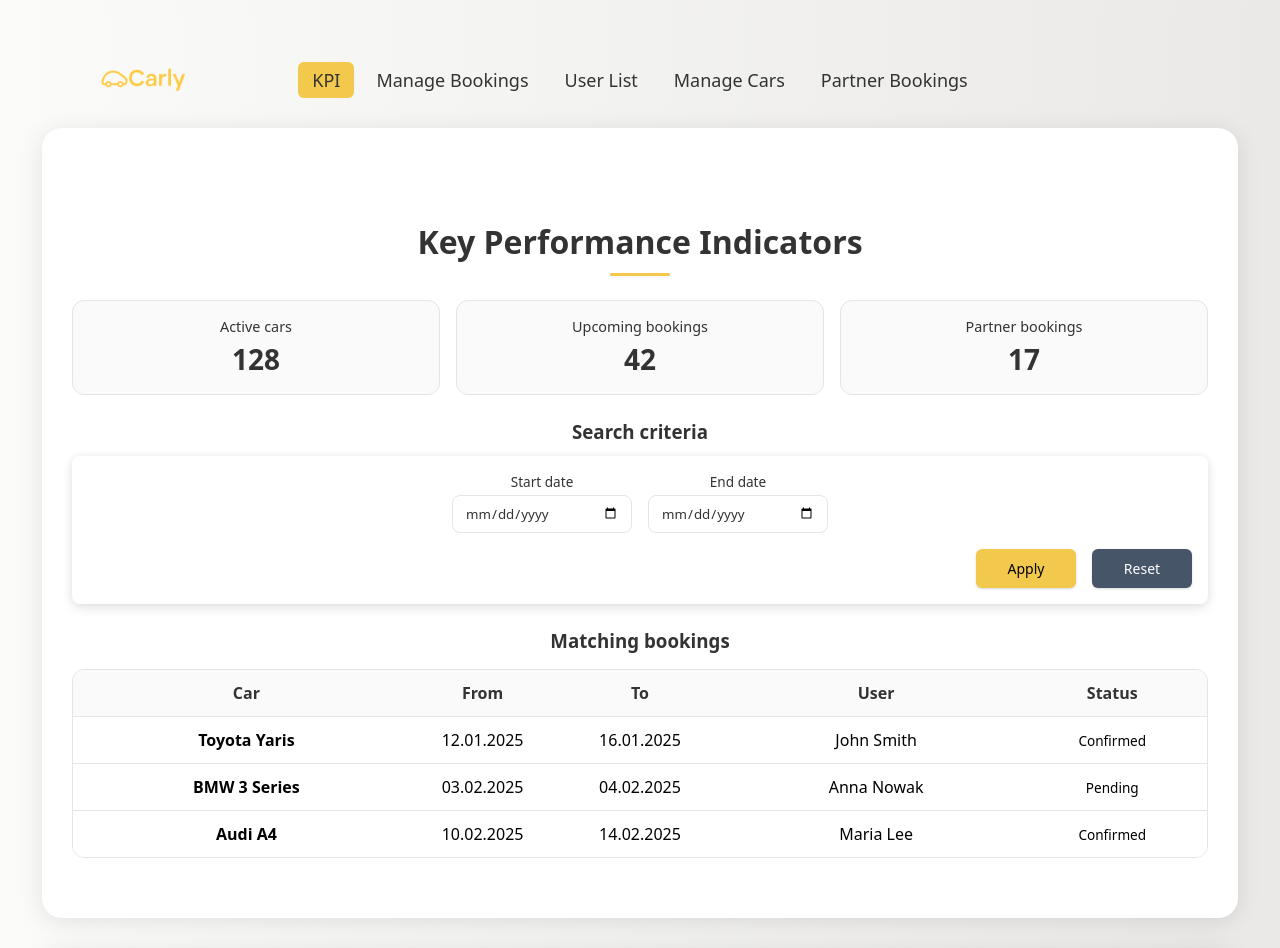
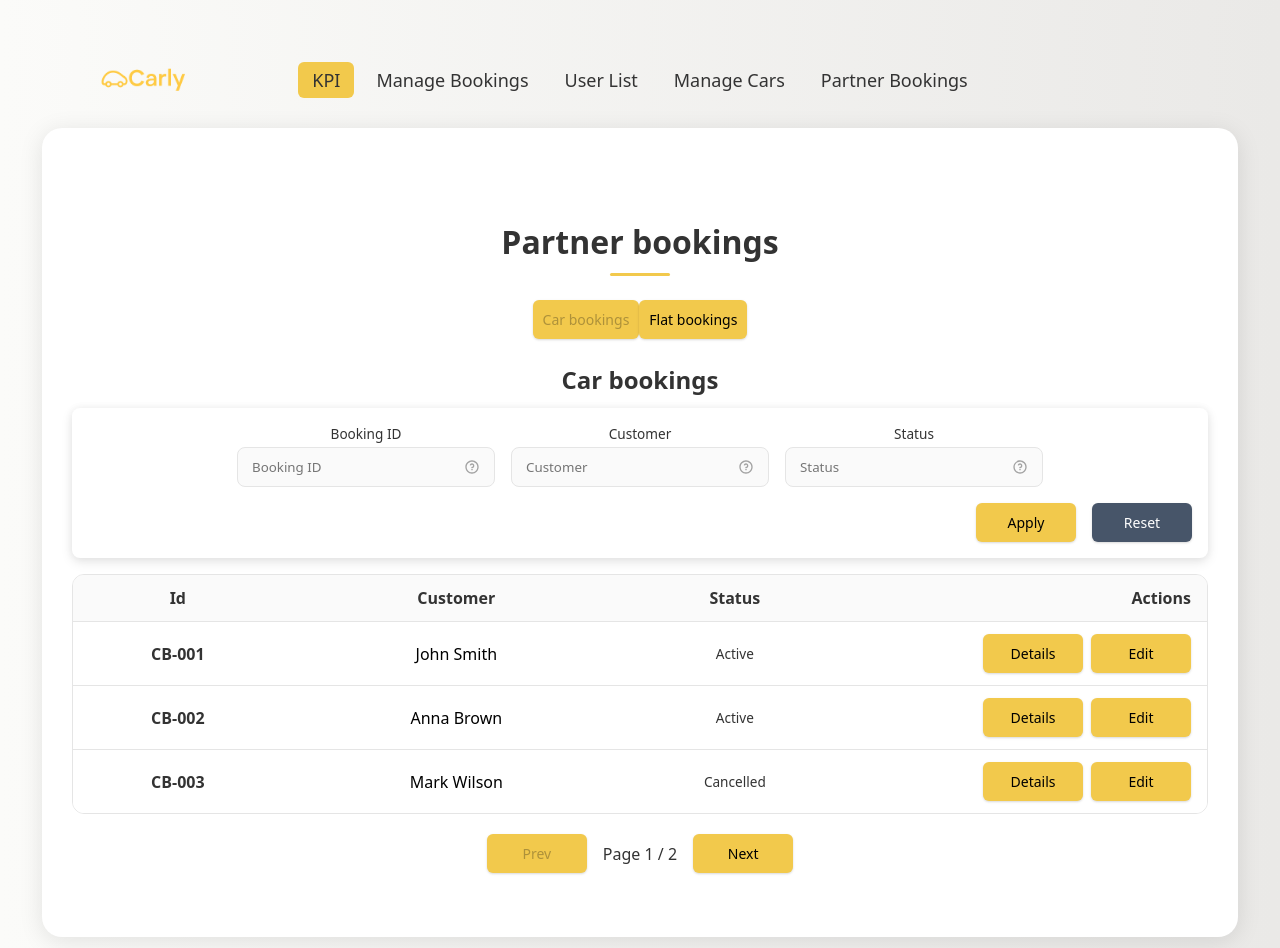
Before and after one commit to vushauv/Carly, a React (Vite) app in the folder web/: page / in a window 1280 px wide. Shown: the top 948 px of the page. Built offline with nearby package versions, Linux system fonts and the light colour scheme.

Commit message:
template for partner bookings page. car bookings and flat bookings are kept in seperate files. not great for now but its just a template (i have tutoring classes in a second so i am pushing whatever is done for now)

```diff
--- a/web/src/App.tsx
+++ b/web/src/App.tsx
@@ -1,6 +1,7 @@
 import "./App.css";
 import LoginPage from "./components/LoginPage/LoginPage";
 import KPIPage from "./components/KPIPage/KPIPage";
+import PartnerBookingsPage from "./components/PartnerBookingsPage/PartnerBookingsPage";
 import Content from "./components/Content/Content";
 import Header from "./components/Header/Header";
 import { useState } from "react";
@@ -15,7 +16,7 @@ function App() {
       <Header loggedIn={loggedIn}></Header>
       <Content>
         {/*Insides of Content section can be replaced by different components depending on the route*/}
-        <KPIPage></KPIPage>
+        <PartnerBookingsPage></PartnerBookingsPage>
       </Content>
       <Footer></Footer>
     </>
--- /dev/null
+++ b/web/src/components/PartnerBookingsPage/CarBookings.tsx
@@ -0,0 +1,105 @@
+
+import { useEffect, useState } from "react";
+import FilterBar from "../FilterBar/FilterBar";
+import Input from "../Input/Input";
+import Button from "../Button/Button";
+import styles from "./PartnerBookingsPage.module.css";
+
+type CarBooking = {
+  id: string;
+  customer: string;
+  status: string;
+};
+
+const PAGE_SIZE = 3;
+
+const fakeCarBookings: CarBooking[] = [
+  { id: "CB-001", customer: "John Smith", status: "Active" },
+  { id: "CB-002", customer: "Anna Brown", status: "Active" },
+  { id: "CB-003", customer: "Mark Wilson", status: "Cancelled" },
+  { id: "CB-004", customer: "Emily Davis", status: "Active" },
+  { id: "CB-005", customer: "Chris Taylor", status: "Pending" },
+  { id: "CB-006", customer: "Laura White", status: "Active" },
+];
+
+const CarBookings = () => {
+  const [currentPage, setCurrentPage] = useState(1);
+  const [rows, setRows] = useState<CarBooking[]>([]);
+  const totalPages = Math.max(1, Math.ceil(fakeCarBookings.length / PAGE_SIZE));
+
+  useEffect(() => {
+    const start = (currentPage - 1) * PAGE_SIZE;
+    const end = start + PAGE_SIZE;
+    setRows(fakeCarBookings.slice(start, end));
+  }, [currentPage]);
+
+  return (
+    <div>
+      <h2 className={styles.subTitle}>Car bookings</h2>
+
+      <FilterBar onApply={() => {}} onReset={() => {}}>
+        <div className={styles.filters}>
+          <div className={styles.field}>
+            <span className={styles.label}>Booking ID</span>
+            <Input placeholder="Booking ID" hint="id of a booking" errorMessage="provide a valid Booking ID" isRequired={false} type="number" />
+          </div>
+
+          <div className={styles.field}>
+            <span className={styles.label}>Customer</span>
+            <Input placeholder="Customer" hint="customer name" errorMessage="provide a valid name" isRequired={false} type="text" />
+          </div>
+
+          <div className={styles.field}>
+            <span className={styles.label}>Status</span>
+            <Input placeholder="Status" hint="status can be ..." errorMessage="provide a valid status" isRequired={false} type="text" />
+          </div>
+        </div>
+      </FilterBar>
+
+      <div className={styles.table}>
+        <div className={styles.tableHeader}>
+          <span>Id</span>
+          <span>Customer</span>
+          <span>Status</span>
+          <span className={styles.actionsHeader}>Actions</span>
+        </div>
+
+        {rows.map((b) => (
+          <div key={b.id} className={styles.tableRow}>
+            <span className={styles.car}>{b.id}</span>
+            <span>{b.customer}</span>
+            <span className={styles.status}>{b.status}</span>
+            <div className={styles.actionButtons}>
+              <Button onClick={() => {}}>Details</Button>
+              <Button onClick={() => {}}>Edit</Button>
+            </div>
+          </div>
+        ))}
+      </div>
+
+      {rows.length === 0 ? <p className={styles.empty}>No results found.</p> : null}
+
+      <div className={styles.pagination}>
+        <Button
+          disabled={currentPage === 1}
+          onClick={() => setCurrentPage((p) => Math.max(1, p - 1))}
+        >
+          Prev
+        </Button>
+
+        <span className={styles.pageInfo}>
+          Page {currentPage} / {totalPages}
+        </span>
+
+        <Button
+          disabled={currentPage === totalPages}
+          onClick={() => setCurrentPage((p) => Math.min(totalPages, p + 1))}
+        >
+          Next
+        </Button>
+      </div>
+    </div>
+  );
+};
+
+export default CarBookings;
--- /dev/null
+++ b/web/src/components/PartnerBookingsPage/FlatBookings.tsx
@@ -0,0 +1,105 @@
+
+import { useEffect, useState } from "react";
+import FilterBar from "../FilterBar/FilterBar";
+import Input from "../Input/Input";
+import Button from "../Button/Button";
+import styles from "./PartnerBookingsPage.module.css";
+
+type FlatBooking = {
+  id: string;
+  customer: string;
+  status: string;
+};
+
+const PAGE_SIZE = 3;
+
+const fakeFlatBookings: FlatBooking[] = [
+  { id: "FB-001", customer: "Alice Green", status: "Active" },
+  { id: "FB-002", customer: "Tom Harris", status: "Cancelled" },
+  { id: "FB-003", customer: "Sophie Martin", status: "Pending" },
+  { id: "FB-004", customer: "Daniel Lee", status: "Active" },
+  { id: "FB-005", customer: "Emma Clark", status: "Active" },
+  { id: "FB-006", customer: "Noah Walker", status: "Cancelled" },
+];
+
+const FlatBookings = () => {
+  const [currentPage, setCurrentPage] = useState(1);
+  const [rows, setRows] = useState<FlatBooking[]>([]);
+  const totalPages = Math.max(1, Math.ceil(fakeFlatBookings.length / PAGE_SIZE));
+
+  useEffect(() => {
+    const start = (currentPage - 1) * PAGE_SIZE;
+    const end = start + PAGE_SIZE;
+    setRows(fakeFlatBookings.slice(start, end));
+  }, [currentPage]);
+
+  return (
+    <div>
+      <h2 className={styles.subTitle}>Flat bookings</h2>
+
+      <FilterBar onApply={() => {}} onReset={() => {}}>
+        <div className={styles.filters}>
+          <div className={styles.field}>
+            <span className={styles.label}>Booking ID</span>
+            <Input placeholder="Booking ID" hint="id of a booking" errorMessage="provide a valid Booking ID" isRequired={false} type="number" />
+          </div>
+
+          <div className={styles.field}>
+            <span className={styles.label}>Customer</span>
+            <Input placeholder="Customer" hint="customer name" errorMessage="provide a valid name" isRequired={false} type="text" />
+          </div>
+
+          <div className={styles.field}>
+            <span className={styles.label}>Status</span>
+            <Input placeholder="Status" hint="status can be ..." errorMessage="provide a valid status" isRequired={false} type="text" />
+          </div>
+        </div>
+      </FilterBar>
+
+      <div className={styles.table}>
+        <div className={styles.tableHeader}>
+          <span>Id</span>
+          <span>Customer</span>
+          <span>Status</span>
+          <span className={styles.actionsHeader}>Actions</span>
+        </div>
+
+        {rows.map((b) => (
+          <div key={b.id} className={styles.tableRow}>
+            <span className={styles.car}>{b.id}</span>
+            <span>{b.customer}</span>
+            <span className={styles.status}>{b.status}</span>
+            <div className={styles.actionButtons}>
+              <Button onClick={() => {}}>Details</Button>
+              <Button onClick={() => {}}>Edit</Button>
+            </div>
+          </div>
+        ))}
+      </div>
+
+      {rows.length === 0 ? <p className={styles.empty}>No results found.</p> : null}
+
+      <div className={styles.pagination}>
+        <Button
+          disabled={currentPage === 1}
+          onClick={() => setCurrentPage((p) => Math.max(1, p - 1))}
+        >
+          Prev
+        </Button>
+
+        <span className={styles.pageInfo}>
+          Page {currentPage} / {totalPages}
+        </span>
+
+        <Button
+          disabled={currentPage === totalPages}
+          onClick={() => setCurrentPage((p) => Math.min(totalPages, p + 1))}
+        >
+          Next
+        </Button>
+      </div>
+    </div>
+  );
+};
+
+export default FlatBookings;
--- /dev/null
+++ b/web/src/components/PartnerBookingsPage/PartnerBookingsPage.module.css
@@ -0,0 +1,125 @@
+/* Same base styling approach as KPIPage.module.css */
+.page {
+  width: 100%;
+  font-family: var(--font);
+}
+
+.title {
+  text-align: center;
+  margin: 2rem 0 1.5rem;
+  color: var(--gray-200);
+}
+
+.title::after {
+  content: "";
+  display: block;
+  width: 60px;
+  height: 3px;
+  background: #F2C94C;
+  margin: 10px auto 20px auto;
+  border-radius: 6px;
+}
+
+.subTitle {
+  margin: 1.5rem 0 0.75rem;
+  color: var(--gray-200);
+}
+
+.topActions {
+  display: flex;
+  justify-content: center;
+  margin-bottom: 1.25rem;
+}
+
+.filters {
+  display: flex;
+  gap: 1rem;
+  flex-wrap: wrap;
+  justify-content: center;
+  width: 100%;
+}
+
+.field {
+  display: flex;
+  flex-direction: column;
+  gap: 0.25rem;
+  min-width: 180px;
+}
+
+.label {
+  font-size: 0.85rem;
+  color: var(--gray-200);
+}
+
+.table {
+  display: flex;
+  flex-direction: column;
+  margin-top: 1rem;
+  border-radius: 0.75rem;
+  overflow: hidden;
+  border: 1px solid var(--white-100);
+}
+
+.tableHeader,
+.tableRow {
+  display: grid;
+  grid-template-columns: 1fr 2fr 1fr 2fr;
+  padding: 0.75rem 1rem;
+  align-items: center;
+  gap: 0.75rem;
+}
+
+.tableHeader {
+  background: var(--white-50);
+  font-weight: 600;
+  color: var(--gray-200);
+  border-bottom: 1px solid var(--white-100);
+}
+
+.tableRow {
+  background: var(--white);
+  border-bottom: 1px solid var(--white-100);
+}
+
+.tableRow:last-child {
+  border-bottom: none;
+}
+
+.car {
+  font-weight: 600;
+  color: var(--gray-200);
+}
+
+.status {
+  font-size: 0.85rem;
+  color: var(--gray-200);
+}
+
+.actionsHeader {
+  text-align: right;
+}
+
+.actionButtons {
+  display: flex;
+  justify-content: flex-end;
+  gap: 0.5rem;
+  flex-wrap: wrap;
+}
+
+.empty {
+  margin-top: 0.75rem;
+  color: var(--gray-200);
+  text-align: center;
+}
+
+.pagination {
+  display: flex;
+  justify-content: center;
+  align-items: center;
+  gap: 1rem;
+  margin: 1.25rem 0 0.25rem;
+}
+
+.pageInfo {
+  color: var(--gray-200);
+}
--- /dev/null
+++ b/web/src/components/PartnerBookingsPage/PartnerBookingsPage.tsx
@@ -0,0 +1,31 @@
+import { useState } from "react";
+import Button from "../Button/Button";
+import CarBookings from "./CarBookings";
+import FlatBookings from "./FlatBookings";
+import styles from "./PartnerBookingsPage.module.css";
+
+type Mode = "car" | "flat";
+
+const PartnerBookingsPage = () => {
+  const [mode, setMode] = useState<Mode>("car");
+
+  return (
+    <div className={styles.page}>
+      <h1 className={styles.title}>Partner bookings</h1>
+
+      <div className={styles.topActions}>
+        <Button onClick={() => setMode("car")} disabled={mode === "car"}>
+          Car bookings
+        </Button>
+
+        <Button onClick={() => setMode("flat")} disabled={mode === "flat"}>
+          Flat bookings
+        </Button>
+      </div>
+
+      {mode === "car" ? <CarBookings /> : <FlatBookings />}
+    </div>
+  );
+};
+
+export default PartnerBookingsPage;
```
